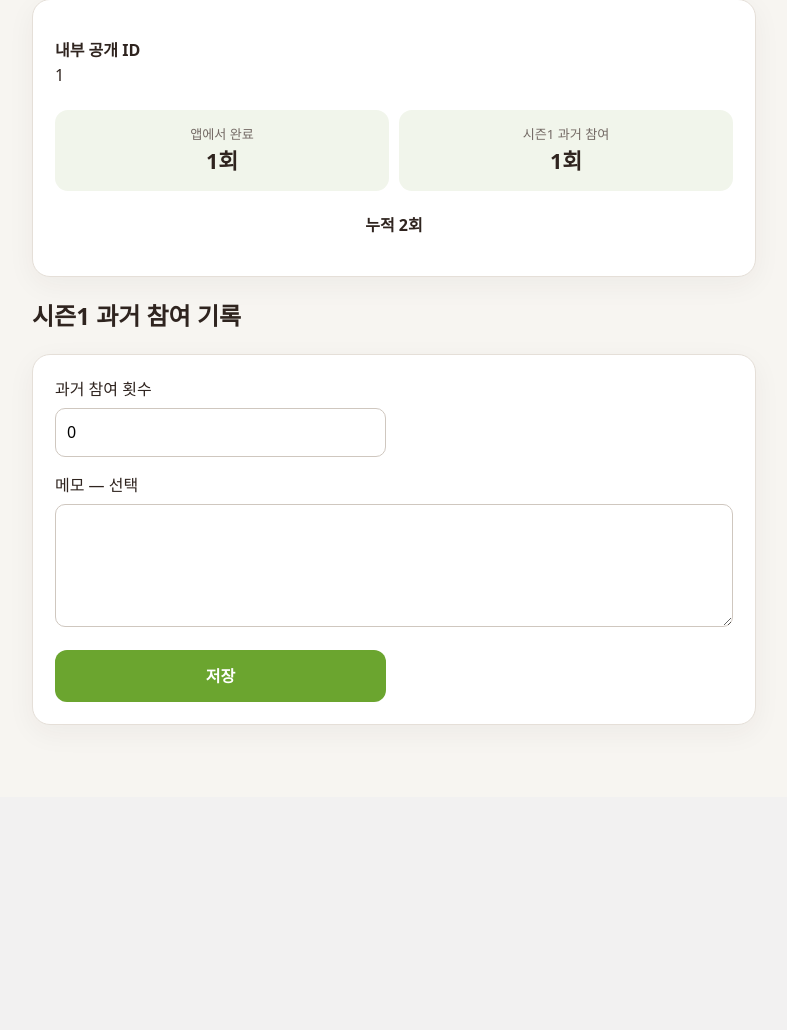
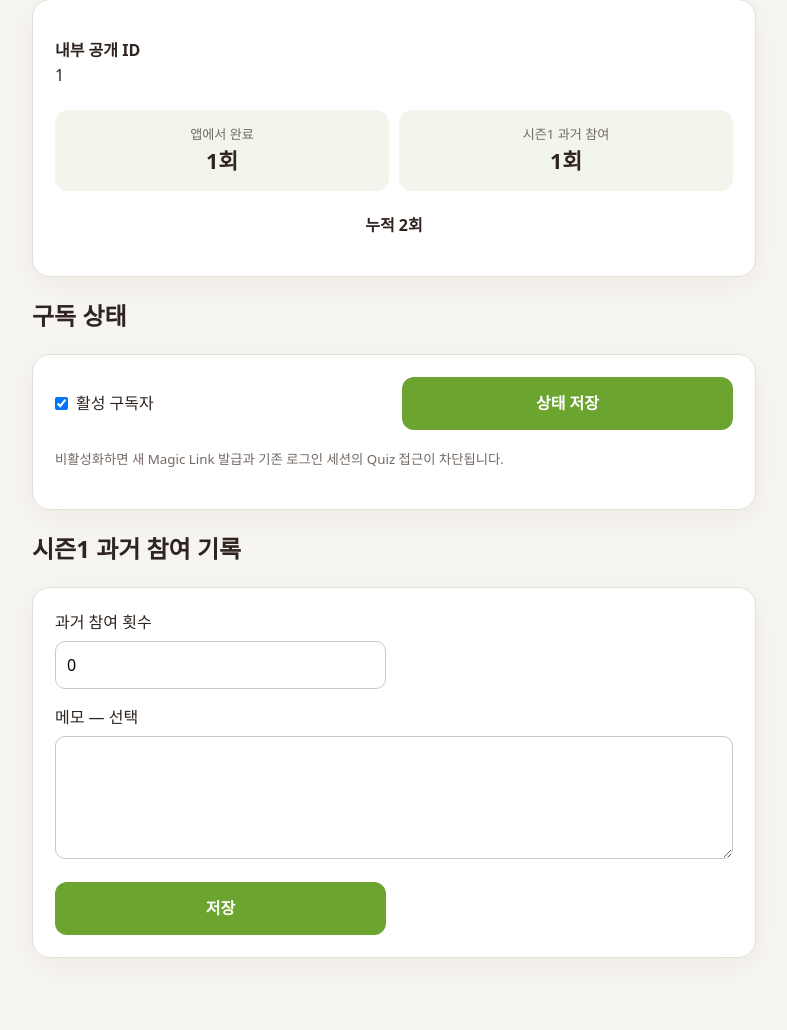
Before and after one commit to dognutritionlab25-cmd/audioletter-quiz-app, a Flask app: page /admin/subscribers/1 in a window 1280 px wide. Shown: the part 271-1301 px from the top of the page, without its empty margins (246-1033 px from the left). Before the commit the page ends 996 px from the top, so only its background shows below. Run offline with Flask 3, Linux system fonts and the light colour scheme; the visitor is signed in with stand-in values (Sample User, id 1); tables that the repository leaves empty hold one stand-in row (values such as "Sample post").

Commit message:
Add files via upload

```diff
--- a/templates/admin_subscriber_detail.html
+++ b/templates/admin_subscriber_detail.html
@@ -11,10 +11,21 @@
   </div>
   <p class="center"><strong>누적 {{ breakdown.total }}회</strong></p>
 </section>
+<h2>구독 상태</h2>
+<section class="card">
+  <form method="post" class="form-grid">
+    <input type="hidden" name="csrf_token" value="{{ csrf_token() }}">
+    <input type="hidden" name="action" value="status">
+    <label class="inline"><input type="checkbox" name="is_active" {% if person.is_active %}checked{% endif %}> 활성 구독자</label>
+    <button class="primary">상태 저장</button>
+  </form>
+  <p><small>비활성화하면 새 Magic Link 발급과 기존 로그인 세션의 Quiz 접근이 차단됩니다.</small></p>
+</section>
 <h2>시즌1 과거 참여 기록</h2>
 <section class="card">
   <form method="post" class="form-grid">
     <input type="hidden" name="csrf_token" value="{{ csrf_token() }}">
+    <input type="hidden" name="action" value="legacy">
     <label>과거 참여 횟수<input type="number" min="0" name="participation_count" required value="{{ legacy.participation_count if legacy else 0 }}"></label>
     <label class="wide">메모 — 선택<textarea name="note" rows="4">{{ legacy.note if legacy and legacy.note else '' }}</textarea></label>
     <button class="primary">저장</button>
--- a/templates/admin_subscriber_new.html
+++ b/templates/admin_subscriber_new.html
@@ -7,6 +7,7 @@
     <input type="hidden" name="csrf_token" value="{{ csrf_token() }}">
     <label>이메일 주소<input type="email" name="email" autocomplete="off" required></label>
     <label>표시 이름<input name="display_name" required></label>
+    <label class="inline"><input type="checkbox" name="is_active" checked> 활성 구독자</label>
     <button class="primary">등록</button>
   </form>
   <p><small>이메일 원문은 저장하지 않고 Magic Link 인증용 HMAC 값만 저장합니다.</small></p>
--- a/templates/admin_subscribers.html
+++ b/templates/admin_subscribers.html
@@ -1,7 +1,7 @@
 {% extends 'base.html' %}
 {% block content %}
 <div class="admin-head"><h1>구독자별 참여 현황</h1><a class="primary button-link" href="{{ url_for('admin_subscriber_new') }}">새 구독자 등록</a></div>
-<div class="table-wrap"><table><thead><tr><th>내부 ID</th><th>표시 이름</th><th>앱 참여</th><th>과거 참여</th><th>누적</th><th>최근 참여 (한국시간)</th></tr></thead><tbody>
-{% for r in rows %}<tr><td><a href="{{ url_for('admin_subscriber_detail', subscriber_id=r.id) }}">{{ r.public_id }}</a></td><td>{{ r.display_name or '-' }}{% if r.is_test %} (테스트){% endif %}</td><td>{{ r.participation_count }}</td><td>{{ r.legacy_count }}</td><td>{{ r.participation_count + r.legacy_count }}</td><td>{{ r.last_participation|korean_datetime }}</td></tr>{% endfor %}
+<div class="table-wrap"><table><thead><tr><th>내부 ID</th><th>표시 이름</th><th>상태</th><th>앱 참여</th><th>과거 참여</th><th>누적</th><th>최근 참여 (한국시간)</th></tr></thead><tbody>
+{% for r in rows %}<tr><td><a href="{{ url_for('admin_subscriber_detail', subscriber_id=r.id) }}">{{ r.public_id }}</a></td><td>{{ r.display_name or '-' }}{% if r.is_test %} (테스트){% endif %}</td><td>{{ '활성' if r.is_active else '비활성' }}</td><td>{{ r.participation_count }}</td><td>{{ r.legacy_count }}</td><td>{{ r.participation_count + r.legacy_count }}</td><td>{{ r.last_participation|korean_datetime }}</td></tr>{% endfor %}
 </tbody></table></div>
 {% endblock %}
```
